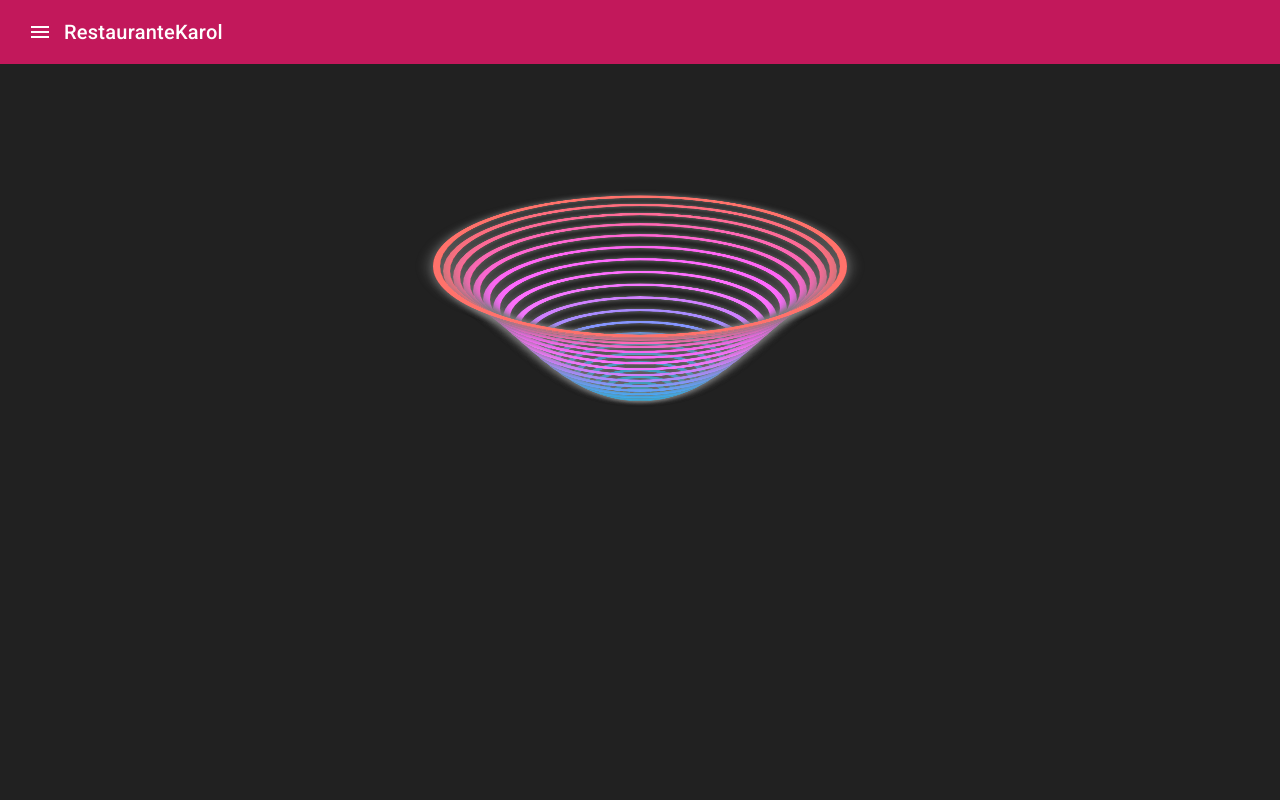
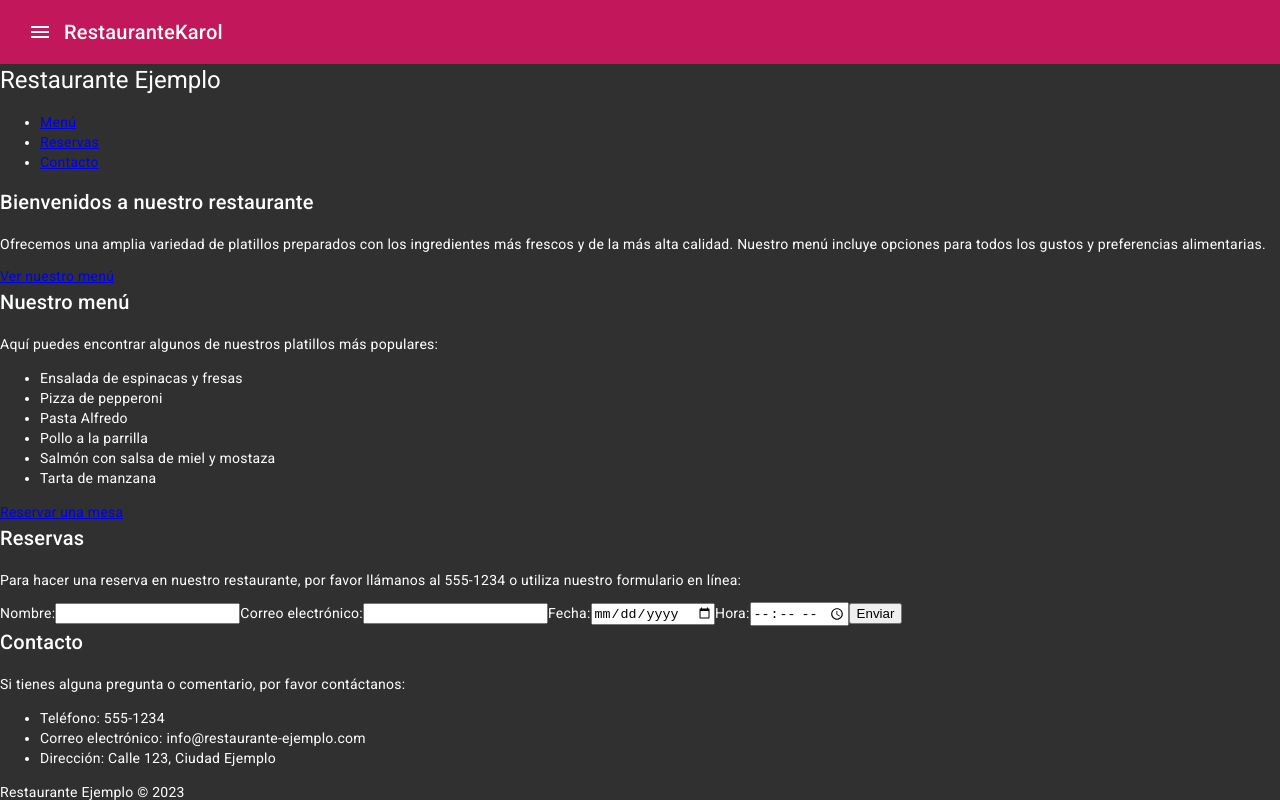
Before and after one commit to Canorba/FrontRestauranteKarol, an Angular app: page /Home in a window 1280 px wide. Built offline with nearby package versions, Linux system fonts and the light colour scheme.

Commit message:
Revert "agregue css"

```diff
--- a/src/app/Components/home/home.component.css
+++ b/src/app/Components/home/home.component.css
@@ -1,36 +1,91 @@
-body{
-	background: #212121;
+/* Estilos para el fondo */
+.body {
+	background-image: url('/src/assets/img/restaurante1.png');
+	background-size: cover;
+	background-position: center;
 }
-.container {
+
+/* Estilos para el carrusel */
+#slider {
+	width: 80%;
+	margin: 0 auto;
+	position: relative;
+	overflow: hidden;
+}
+
+#slider ul {
+	list-style: none;
+	margin: 0;
+	padding: 0;
+	position: relative;
+}
+
+#slider ul li {
+	position: relative;
+	display: block;
+	float: left;
+	margin: 0;
+	padding: 0;
+	width: 100%;
+}
+
+.slide-desc {
+	background-color: rgba(0,0,0,0.5);
+	color: #fff;
 	position: absolute;
-	top: 10%;
-	height: 90%;
+	bottom: 0;
+	left: 0;
+	padding: 10px;
+	width: 100%;
+}
+
+.slide-desc h3 {
+	margin-top: 0;
+}
+
+/* Estilos para los botones del carrusel */
+#slider .controles {
+	position: absolute;
+	top: 50%;
+	left: 10px;
+	z-index: 100;
 	display: flex;
-	justify-content: center;
 	align-items: center;
-	right: 50%;
+	transform: translateY(-50%);
 }
-.item{
-	position: absolute;
-	background-color: transparent;
-	width: calc(var(--i)*2.5vmin);
-	aspect-ratio: 1;
-	border-radius: 50%;
-	border: .9vmin solid rgb(0,200, 255);
-	transform-style: preserve-3d;
-	transform: rotateX(70deg) translateZ(50px);
-	animation: my-move 4s ease-in-out calc(var(--i)* 0.08s) infinite;
-	box-shadow: 0px 0px 15px rgb(124, 124, 124),inset 0px 0px 15px rgb(124, 124, 124) ;
 
+#slider .controles a {
+	color: #fff;
+	font-size: 24px;
+	margin-right: 10px;
+	text-decoration: none;
 }
-@keyframes my-move{
-	0%,
-	100%{
-		transform: rotateX(70deg) translateZ(50px) translateY(0px);
-		filter: hue-rotate(0deg);
-	}
-	50%{
-		transform: rotateX(70deg) translateZ(50px) translateY(-50vmin);
-        filter: hue-rotate(180deg);
-	}
+
+#slider .controles a:hover {
+	color: #ccc;
 }
+
+#slider .controles .anterior {
+	margin-right: 20px;
+}
+
+#slider .controles .siguiente {
+	margin-left: 20px;
+}
+
+/* Estilos para las animaciones del carrusel */
+#slider ul.animation {
+	animation: cambio 16s infinite;
+}
+
+@keyframes cambio {
+	0% { margin-left: 0; }
+	12.5% { margin-left: 0; }
+	25% { margin-left: -100%; }
+	37.5% { margin-left: -100%; }
+	50% { margin-left: -200%; }
+	62.5% { margin-left: -200%; }
+	75% { margin-left: -300%; }
+	87.5% { margin-left: -300%; }
+	100% { margin-left: -400%; }
+}
--- a/src/app/Components/home/home.component.html
+++ b/src/app/Components/home/home.component.html
@@ -2,32 +2,68 @@
 <html lang="en">
 <head>
   <meta charset="UTF-8">
-  <title>Proyecto</title>
+  <title>Restaurante Ejemplo</title>
   <link rel="stylesheet" href="home.component.css">
 </head>
 <body>
- <div class="container">
-<div class="item" style="--i: 0"><i class="fas fa-music"></i></div>
-<div class="item" style="--i: 1"><i class="fas fa-gamepad"></i></div>
-<div class="item" style="--i: 2"><i class="fas fa-film"></i></div>
-<div class="item" style="--i: 3"><i class="fas fa-book"></i></div>
-<div class="item" style="--i: 4"><i class="fas fa-paint-brush"></i></div>
-<div class="item" style="--i: 5"><i class="fas fa-code"></i></div>
-<div class="item" style="--i: 6"><i class="fas fa-camera"></i></div>
-<div class="item" style="--i: 7"><i class="fas fa-bicycle"></i></div>
-<div class="item" style="--i: 8"><i class="fas fa-plane"></i></div>
-<div class="item" style="--i: 9"><i class="fas fa-dumbbell"></i></div>
-<div class="item" style="--i: 10"><i class="fas fa-guitar"></i></div>
-<div class="item" style="--i: 11"><i class="fas fa-puzzle-piece"></i></div>
-<div class="item" style="--i: 12"><i class="fas fa-briefcase"></i></div>
-<div class="item" style="--i: 13"><i class="fas fa-coffee"></i></div>
-<div class="item" style="--i: 14"><i class="fas fa-utensils"></i></div>
-<div class="item" style="--i: 15"><i class="fas fa-football-ball"></i></div>
-<div class="item" style="--i: 16"><i class="fas fa-motorcycle"></i></div>
-<div class="item" style="--i: 17"><i class="fas fa-tree"></i></div>
-<div class="item" style="--i: 18"><i class="fas fa-heart"></i></div>
-<div class="item" style="--i: 19"><i class="fas fa-rocket"></i></div>
-<div class="item" style="--i: 20"><i class="fas fa-umbrella"></i></div>
- </div>
+  <header>
+    <h1>Restaurante Ejemplo</h1>
+    <nav>
+      <ul>
+        <li><a href="#menu">Menú</a></li>
+        <li><a href="#reservas">Reservas</a></li>
+        <li><a href="#contacto">Contacto</a></li>
+      </ul>
+    </nav>
+  </header>
+
+
+  <main>
+    <section id="presentacion">
+      <h2>Bienvenidos a nuestro restaurante</h2>
+      <p>Ofrecemos una amplia variedad de platillos preparados con los ingredientes más frescos y de la más alta calidad. Nuestro menú incluye opciones para todos los gustos y preferencias alimentarias.</p>
+      <a href="#menu">Ver nuestro menú</a>
+    </section>
+    <section id="menu">
+      <h2>Nuestro menú</h2>
+      <p>Aquí puedes encontrar algunos de nuestros platillos más populares:</p>
+      <ul>
+        <li>Ensalada de espinacas y fresas</li>
+        <li>Pizza de pepperoni</li>
+        <li>Pasta Alfredo</li>
+        <li>Pollo a la parrilla</li>
+        <li>Salmón con salsa de miel y mostaza</li>
+        <li>Tarta de manzana</li>
+      </ul>
+      <a href="#reservas">Reservar una mesa</a>
+    </section>
+    <section id="reservas">
+      <h2>Reservas</h2>
+      <p>Para hacer una reserva en nuestro restaurante, por favor llámanos al 555-1234 o utiliza nuestro formulario en línea:</p>
+      <form action="/reservas" method="post">
+        <label for="nombre">Nombre:</label>
+        <input type="text" id="nombre" name="nombre">
+        <label for="correo">Correo electrónico:</label>
+        <input type="email" id="correo" name="correo">
+        <label for="fecha">Fecha:</label>
+        <input type="date" id="fecha" name="fecha">
+        <label for="hora">Hora:</label>
+        <input type="time" id="hora" name="hora">
+        <input type="submit" value="Enviar">
+      </form>
+    </section>
+    <section id="contacto">
+      <h2>Contacto</h2>
+      <p>Si tienes alguna pregunta o comentario, por favor contáctanos:</p>
+      <ul>
+        <li>Teléfono: 555-1234</li>
+        <li>Correo electrónico: info@restaurante-ejemplo.com</li>
+        <li>Dirección: Calle 123, Ciudad Ejemplo</li>
+      </ul>
+    </section>
+  </main>
+  <footer>
+    <p>Restaurante Ejemplo &copy; 2023</p>
+  </footer>
 </body>
 </html>
```
